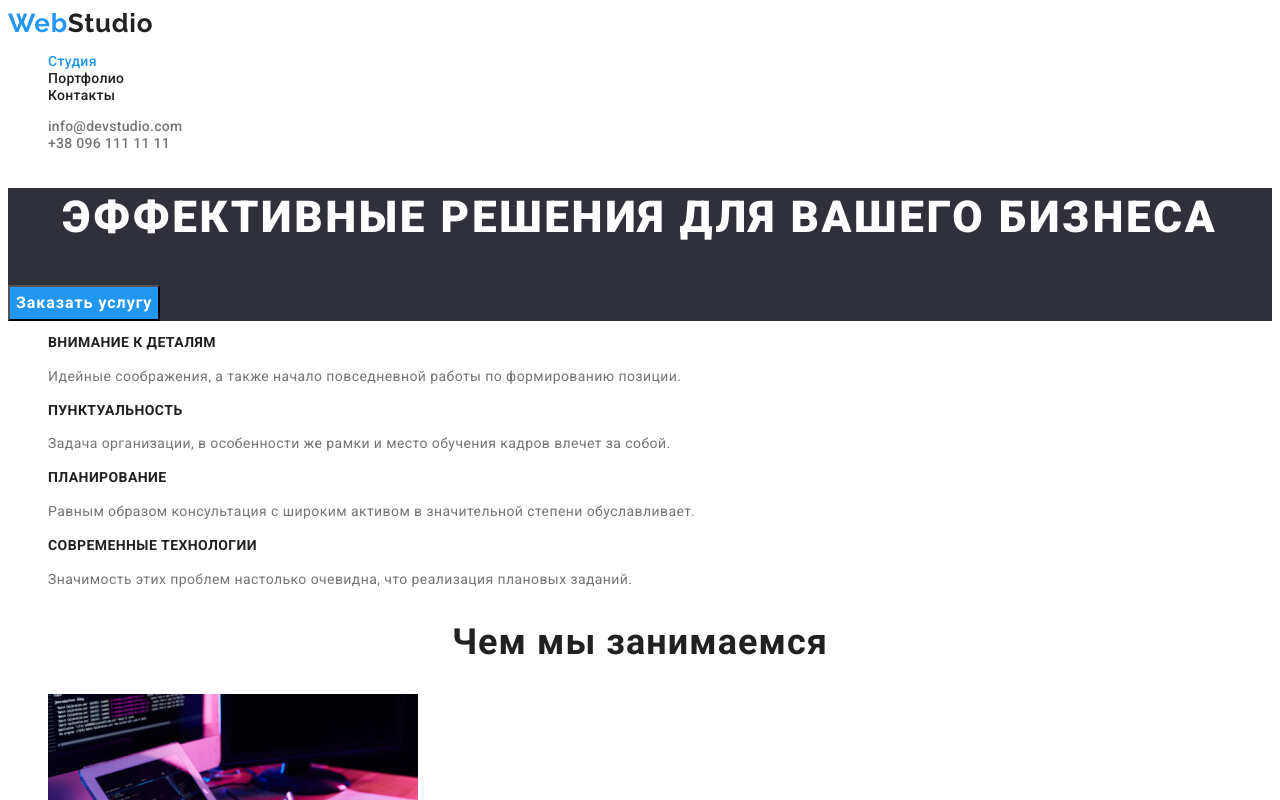
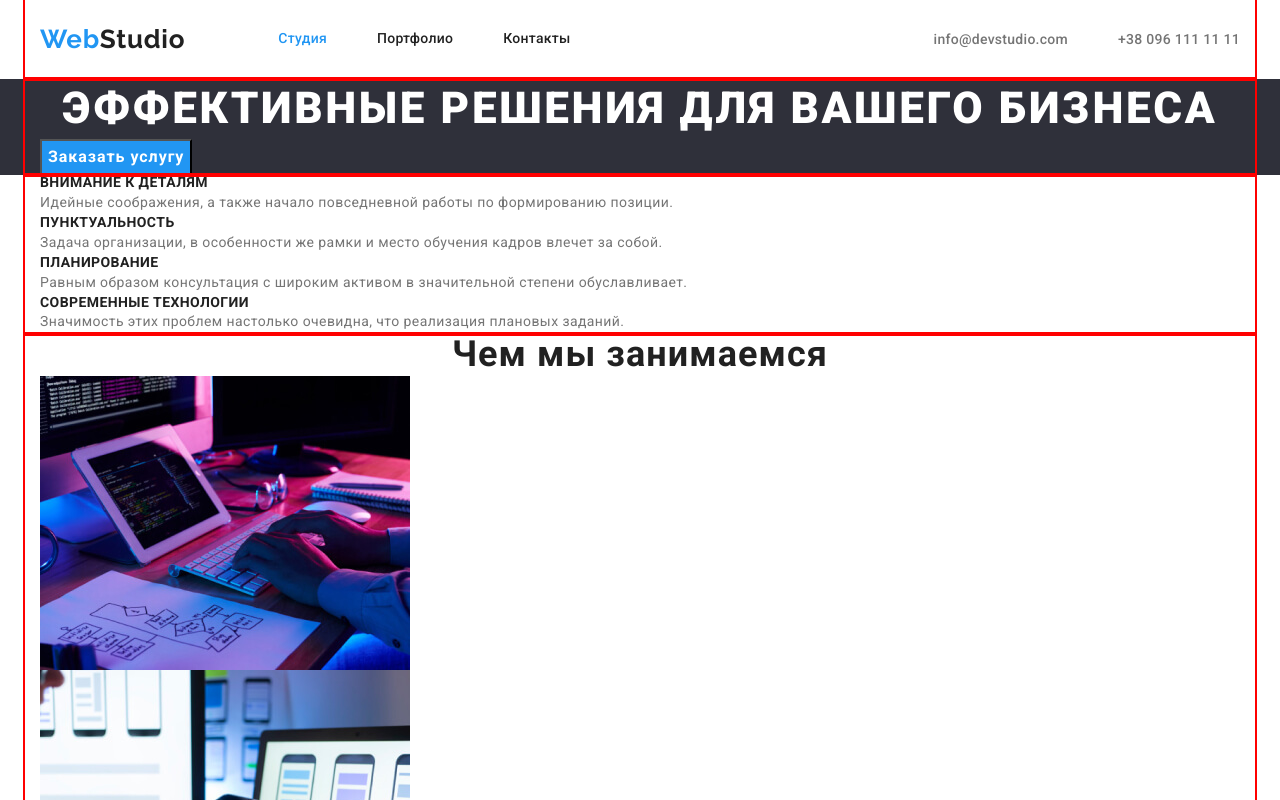
Before and after one commit to leprecoin112/goit-markup-hw-03, a plain HTML site: page index.html in a window 1280 px wide. Shown: the top 800 px of the page. Drawn offline with nearby package versions, Linux system fonts and the light colour scheme.

Commit message:
add flex styles header

```diff
--- a/css/styles.css
+++ b/css/styles.css
@@ -14,6 +14,35 @@ body {
   font-family: 'Roboto', sans-serif;
   font-size: 14px;
   color: var(--primary-text-color);
+}
+
+p,
+h1,
+h2,
+h3,
+h4,
+h5,
+h6 {
+  margin: 0;
+}
+
+ul {
+  margin: 0;
+  padding-left: 0;
+  list-style: none;
+}
+
+img {
+  display: block;
+}
+
+.container {
+  max-width: 1230px;
+  padding-left: 15px;
+  padding-right: 15px;
+  margin-left: auto;
+  margin-right: auto;
+  outline: 2px solid red;
 }
 
 .link {
@@ -33,10 +62,6 @@ body {
   color: var(--hover-text-color);
 }
 
-.list {
-  list-style: none;
-}
-
 .visually-hidden {
   position: absolute;
   white-space: nowrap;
@@ -52,7 +77,16 @@ body {
 
 /* HOME */
 /* -----------------HEADER---------------------- */
+.header {
+  display: flex;
+  align-items: center;
+}
 .logo {
+  display: block;
+  padding-top: 24px;
+  padding-bottom: 24px;
+  margin-right: 93px;
+
   font-family: 'Raleway', sans-serif;
   font-weight: 700;
   font-size: 26px;
@@ -65,10 +99,31 @@ body {
 .logo-primary {
   color: var(--primary-text-color);
 }
-.contact {
+
+.site-nav {
+  display: flex;
+  column-gap: 50px;
+}
+
+.link-nav {
+  display: block;
+  padding-top: 24px;
+  padding-bottom: 24px;
+}
+
+.header-contacts {
+  display: flex;
+  margin-left: auto;
+  column-gap: 50px;
+}
+
+.header-contact-link {
+  padding-top: 24px;
+  padding-bottom: 24px;
   color: var(--tertiary-text-color);
 }
 
+/* -----------------MAIN-------------------------- */
 .section-title {
   font-size: 36px;
   line-height: 1.16;
--- a/index.html
+++ b/index.html
@@ -8,40 +8,53 @@
       href="https://fonts.googleapis.com/css2?family=Raleway:wght@700&family=Roboto:wght@400;500;700;900&display=swap"
       rel="stylesheet"
     />
+    <link
+      rel="stylesheet"
+      href="https://cdnjs.cloudflare.com/ajax/libs/modern-normalize/1.1.0/modern-normalize.min.css"
+      integrity="sha512-wpPYUAdjBVSE4KJnH1VR1HeZfpl1ub8YT/NKx4PuQ5NmX2tKuGu6U/JRp5y+Y8XG2tV+wKQpNHVUX03MfMFn9Q=="
+      crossorigin="anonymous"
+      referrerpolicy="no-referrer"
+    />
     <link rel="stylesheet" href="./css/styles.css" />
     <title>Главная</title>
   </head>
   <body>
     <header>
+      <div class="container header">
         <!--Logo-->
         <a href="./index.html" class="logo">Web<span class="logo-primary">Studio</span> </a>
 
         <!--Navigation-->
         <nav>
-        <ul class="site-nav list">
-          <li><a href="./index.html" class="link current">Студия</a></li>
-          <li><a href="./portfolio.html" class="link">Портфолио</a></li>
-          <li><a href="" class="link">Контакты</a></li>
+          <ul class="site-nav">
+            <li class="nav-item"><a href="./index.html" class="link current link-nav">Студия</a></li>
+            <li class="nav-item"><a href="./portfolio.html" class="link link-nav">Портфолио</a></li>
+            <li class="nav-item"><a href="" class="link link-nav">Контакты</a></li>
           </ul>
         </nav>
+
         <!--Contacts-->
-      <ul class="contacts list">
-        <li>
-          <a class="link contact" href="mailto:info@devstudio.com">info@devstudio.com</a>
+        <ul class="header-contacts">
+          <li class="header-contact">
+            <a class="link header-contact-link" href="mailto:info@devstudio.com">info@devstudio.com</a>
           </li>
-        <li><a class="link contact" href="tel:+380961111111">+38 096 111 11 11</a></li>
+          <li class="header-contact"><a class="link header-contact-link" href="tel:+380961111111">+38 096 111 11 11</a></li>
         </ul>
+      </div>
     </header>
     <main>
       <!--Hero-->
       <section class="hero">
+        <div class="container">
           <h1 class="hero-title">Эффективные решения для вашего бизнеса</h1>
           <button class="hero-button" type="button">Заказать услугу</button>
+        </div>
       </section>
       <!--Features-->
       <section class="section">
+        <div class="container">
           <h2 class="visually-hidden">Особенности</h2>
-        <ul class="list feature-list">
+          <ul class="feature-list">
             <li class="feature-item">
               <h3 class="feature-title">Внимание к деталям</h3>
               <p class="feature-text">
@@ -67,11 +80,13 @@
               </p>
             </li>
           </ul>
+        </div>
       </section>
       <!--What are we doing-->
       <section class="section">
+        <div class="container">
           <h2 class="section-title">Чем мы занимаемся</h2>
-        <ul class="list example-list">
+          <ul class="example-list">
             <li class="example-item">
               <img src="./images/examples/coding.jpg" alt="Программирование" width="370" />
             </li>
@@ -82,11 +97,13 @@
               <img src="./images/examples/design.jpg" alt="Дизайн" width="370" />
             </li>
           </ul>
+        </div>
       </section>
       <!--our team-->
       <section class="team">
+        <div class="container">
           <h2 class="section-title">Наша команда</h2>
-        <ul class="list team-list">
+          <ul class="team-list">
             <li class="team-item">
               <img src="./images/team/igor.jpg" alt="Игорь Демьяненко" width="270" />
               <h3 class="team-title">Игорь Демьяненко</h3>
@@ -108,12 +125,14 @@
               <p class="team-text">UI Designer</p>
             </li>
           </ul>
+        </div>
       </section>
     </main>
     <footer class="footer">
+      <div class="container">
         <a class="logo" href="./index.html">Web<span class="logo-secondary">Studio</span></a>
       <address>
-        <ul class="list contact-list">
+        <ul class="contact-list">
           <li class="contact-item">
             <a
               class="footer-address"
@@ -129,7 +148,7 @@
           <li class="address-item">
             <a class="footer-contact" href="tel:+380991111111">+38 099 111 11 11</a>
           </li>
-        </ul>
+        </ul></div>
       </address>
     </footer>
   </body>
```
Also changed, not shown: portfolio.html (+12 -5 lines). Lines whose indentation alone changed are shown as unchanged.
